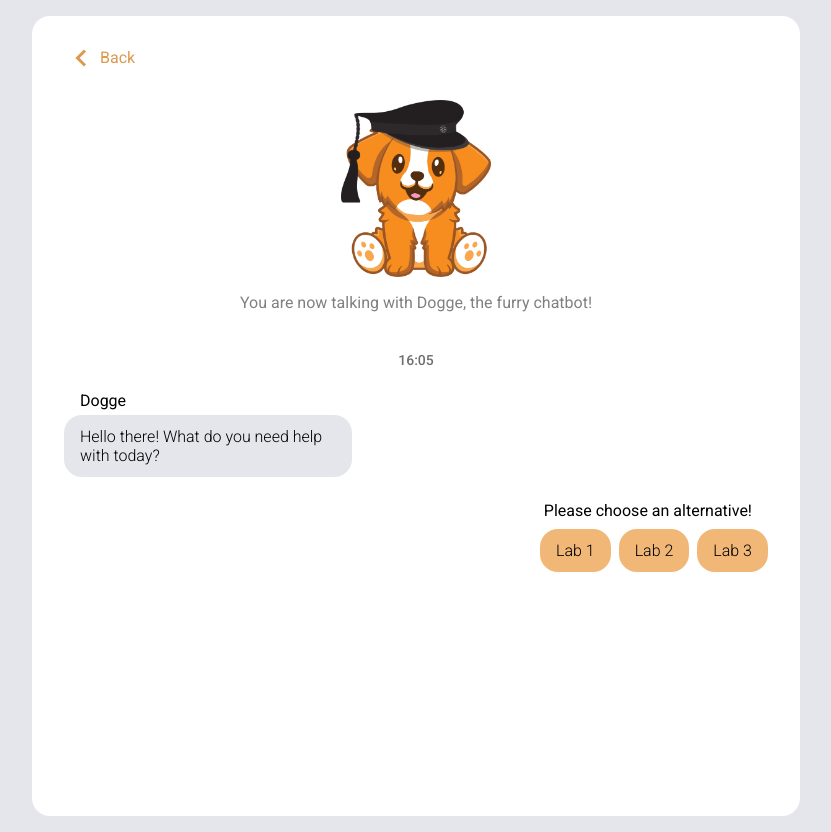
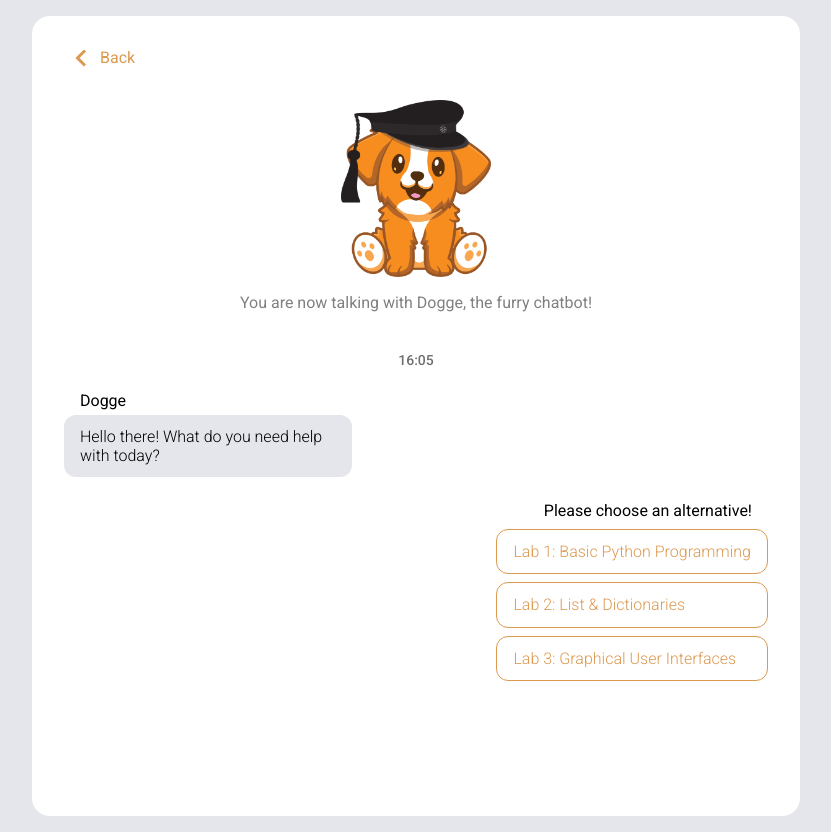
Before and after one commit to larssonpatrik/dogge-chatbot, a React (Create React App) app: page /chat in a window 1280 px wide. Shown: the whole page, without its empty margins (224-1055 px from the left). Built offline with nearby package versions, Linux system fonts and the light colour scheme; no server answers.

Commit message:
UI-update started

```diff
--- a/src/DATA.js
+++ b/src/DATA.js
@@ -1,6 +1,13 @@
 //
 const USER_REPLIES = [
-  { id: 1, alternatives: ["Lab 1", "Lab 2", "Lab 3"] },
+  {
+    id: 1,
+    alternatives: [
+      "Lab 1: Basic Python Programming",
+      "Lab 2: List & Dictionaries",
+      "Lab 3: Graphical User Interfaces",
+    ],
+  },
   {
     id: 2,
     alternatives: ["Task 1.1", "Task 1.2", "Task 1.3"],
--- a/src/components/Bubble.css
+++ b/src/components/Bubble.css
@@ -1,19 +1,22 @@
 .bubble-container {
   background-color: #e4e6eb;
-  border-radius: 18px;
+  border-radius: 12px;
   padding: 12px 16px;
   max-width: 20vw;
 }
 
 .user-reply-bubble {
-  background-color: #f1b777;
-  border-radius: 18px;
+  background-color: white;
+  color: #dc9950;
+  border: 1px solid #dc9950;
+  border-radius: 12px;
   padding: 12px 16px;
   max-width: 20vw;
 }
 
 .user-reply-bubble:hover {
   background-color: #dc9950;
+  color: white;
 }
 
 @media screen and (max-width: 500px) {
--- a/src/views/UserReplyView.css
+++ b/src/views/UserReplyView.css
@@ -6,6 +6,7 @@
 
 .response-box-container {
   display: flex;
+  flex-direction: column;
   justify-content: flex-end;
   gap: 8px;
 }
```
